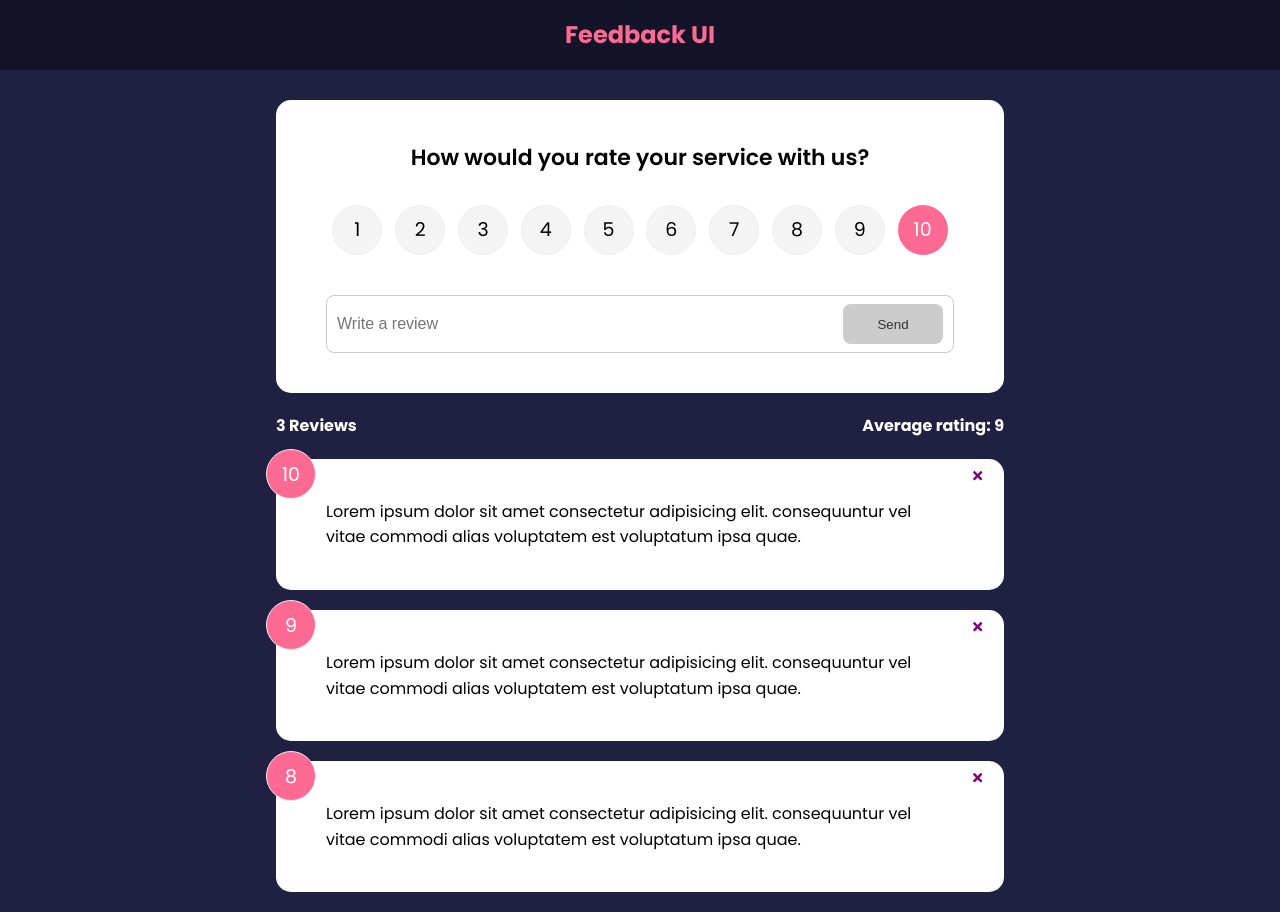
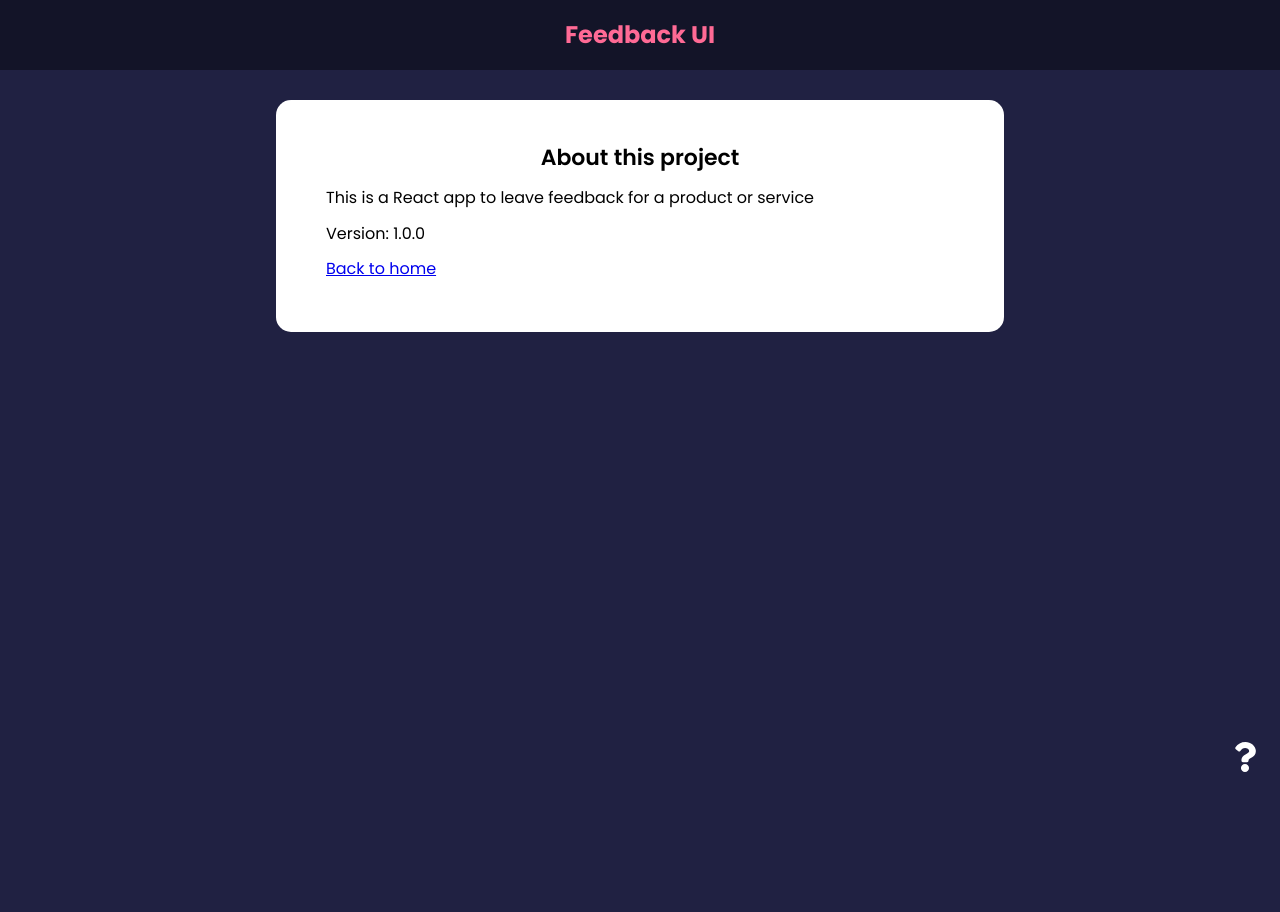
Before and after one commit to Eric-Souza/react-feedback-app, a React (Create React App) app: page /about in a window 1280 px wide. After the commit the page ends 800 px from the top, so only its background shows below. Built offline with nearby package versions, Linux system fonts and the light colour scheme.

Commit message:
feat: :sparkles: Routing added

```diff
--- a/package.json
+++ b/package.json
@@ -10,6 +10,7 @@
     "react": "^17.0.2",
     "react-dom": "^17.0.2",
     "react-icons": "^4.3.1",
+    "react-router-dom": "^6.2.1",
     "react-scripts": "5.0.0",
     "uuid": "^8.3.2",
     "web-vitals": "^2.1.3"
--- a/src/App.js
+++ b/src/App.js
@@ -1,10 +1,14 @@
-import { useState } from 'react';
-import { v4 as uuidv4 } from 'uuid';
-import Header from './components/Header';
-import FeedbackList from './components/FeedbackList';
-import FeedbackData from './data/FeedbackData';
-import FeedbackStats from './components/FeedbackStats';
-import FeedbackForm from './components/FeedbackForm';
+import { useState } from "react";
+import { BrowserRouter as Router, Route, Routes } from "react-router-dom";
+
+import { v4 as uuidv4 } from "uuid";
+import Header from "./components/Header";
+import FeedbackList from "./components/FeedbackList";
+import FeedbackData from "./data/FeedbackData";
+import FeedbackStats from "./components/FeedbackStats";
+import FeedbackForm from "./components/FeedbackForm";
+import AboutPage from "./pages/AboutPage";
+import AboutIconLink from "./components/AboutIconLink";
 
 function App() {
   const [feedback, setFeedback] = useState(FeedbackData);
@@ -15,20 +19,37 @@
   };
 
   const deleteFeedback = (id) => {
-    if (window.confirm('Are you sure you want to delete?')) {
+    if (window.confirm("Are you sure you want to delete?")) {
       setFeedback(feedback.filter((item) => item.id !== id));
     }
   };
 
   return (
-    <>
+    <Router>
       <Header />
       <div className="container">
-        <FeedbackForm handleAdd={addFeedback} />
-        <FeedbackStats feedback={feedback} />
-        <FeedbackList feedback={feedback} handleDelete={deleteFeedback} />
+        <Routes>
+          <Route
+            exact
+            path="/"
+            element={
+              <>
+                <FeedbackForm handleAdd={addFeedback} />
+                <FeedbackStats feedback={feedback} />
+                <FeedbackList
+                  feedback={feedback}
+                  handleDelete={deleteFeedback}
+                />
+              </>
+            }
+          ></Route>
+
+          <Route path="about" element={<AboutPage />} />
+        </Routes>
+
+        <AboutIconLink />
       </div>
-    </>
+    </Router>
   );
 }
 
--- /dev/null
+++ b/src/components/AboutIconLink.jsx
@@ -0,0 +1,14 @@
+import { Link } from "react-router-dom";
+import { FaQuestion } from "react-icons/fa";
+
+function AboutIconLink() {
+  return (
+    <div className="about-link">
+      <Link to="/about">
+        <FaQuestion size={30} />
+      </Link>
+    </div>
+  );
+}
+
+export default AboutIconLink;
--- /dev/null
+++ b/src/pages/AboutPage.jsx
@@ -0,0 +1,20 @@
+import { Link } from "react-router-dom";
+import Card from "../components/shared/Card";
+
+function AboutPage() {
+  return (
+    <Card>
+      <div className="about">
+        <h2>About this project</h2>
+        <p>This is a React app to leave feedback for a product or service</p>
+        <p>Version: 1.0.0</p>
+
+        <p>
+          <Link to="/">Back to home</Link>
+        </p>
+      </div>
+    </Card>
+  );
+}
+
+export default AboutPage;
```
Also changed, not shown: 1 other file (tests, documents, lock files or other folders).
